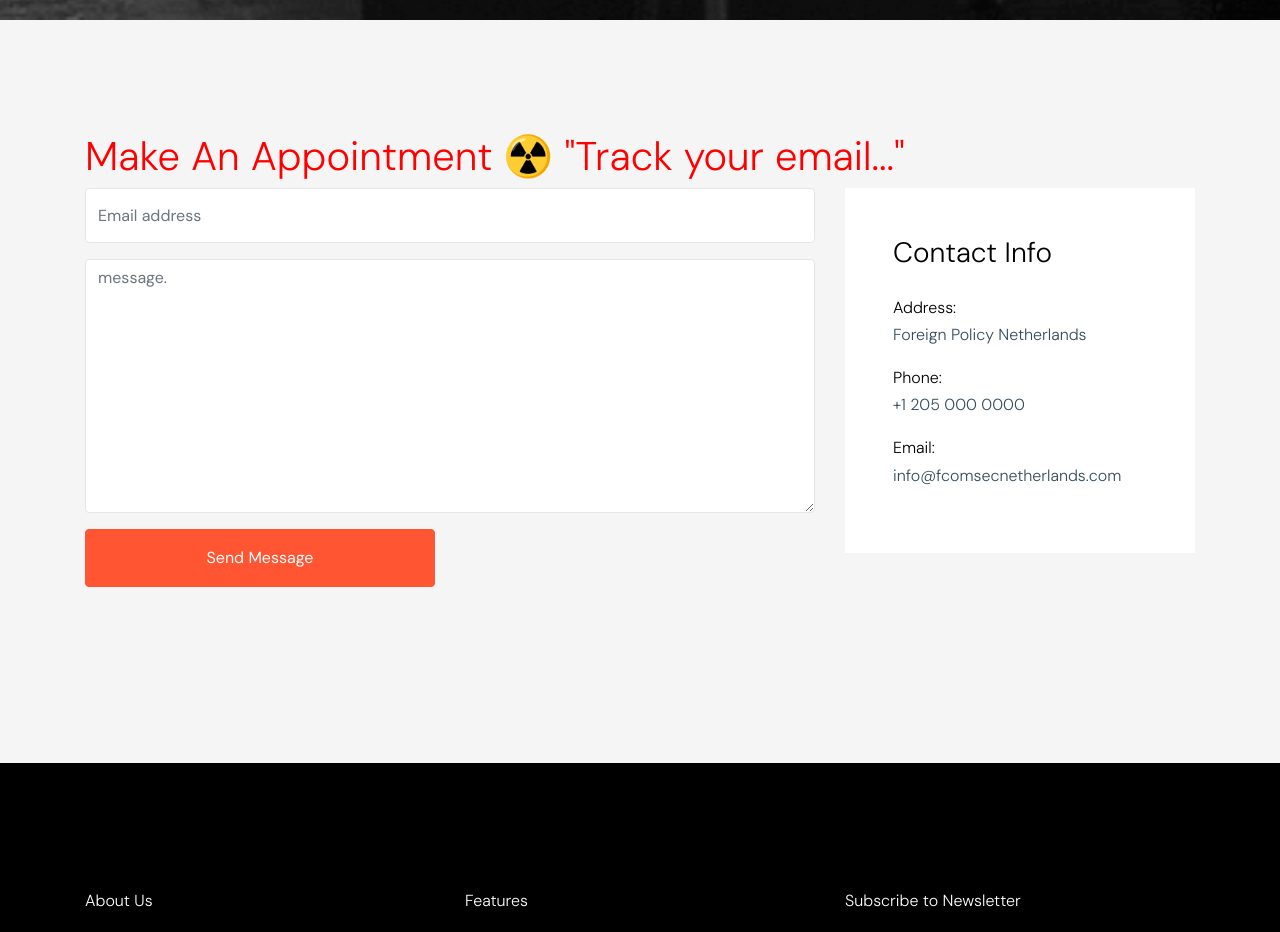
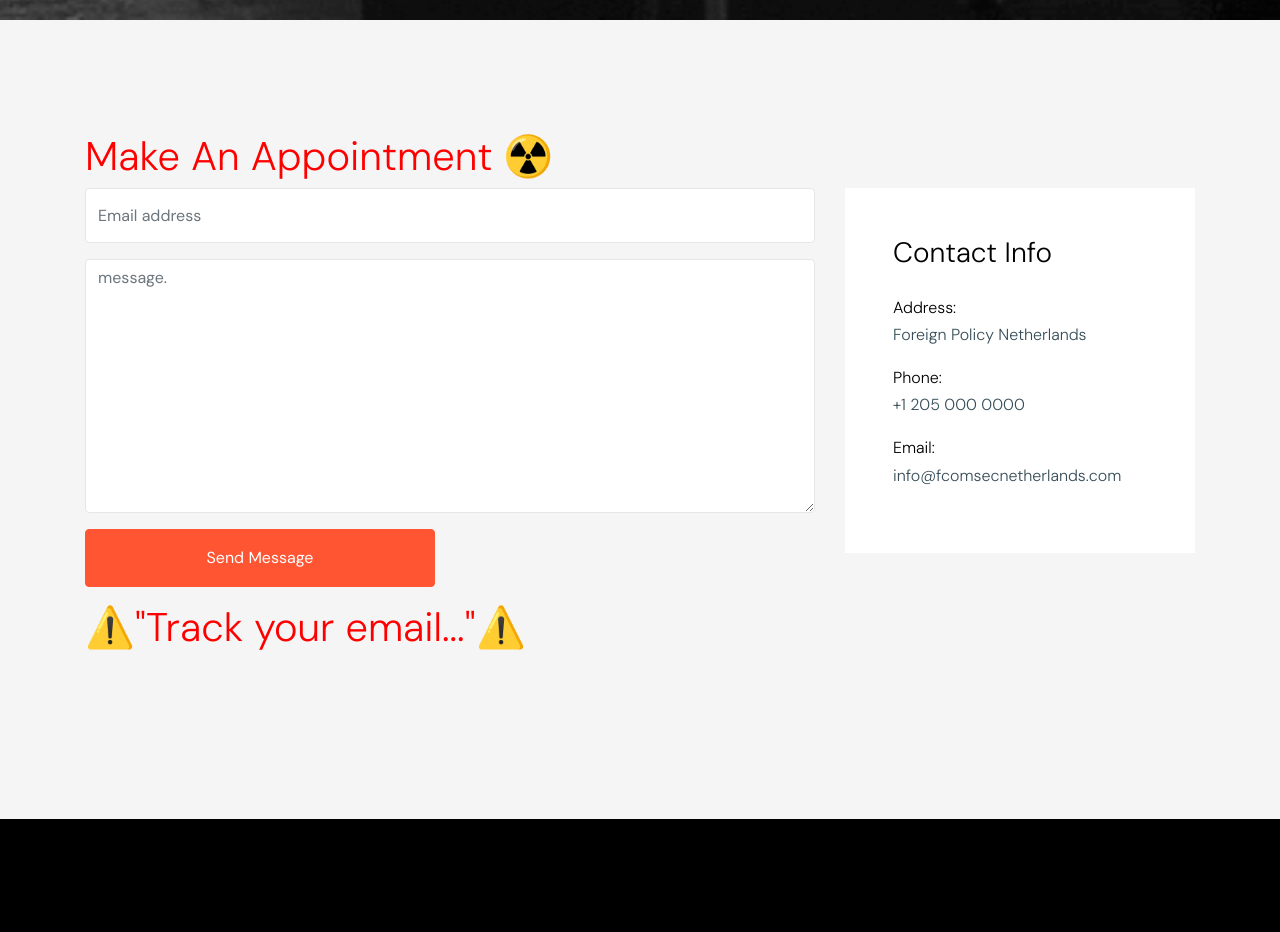
Before and after one commit to fcomsecen/fcomsecenglish, a plain HTML site: page contact.html in a window 1280 px wide. Shown: the part 780-1712 px from the top of the page. Drawn offline with Linux system fonts and the light colour scheme; files whose address does not match are found by name.

Commit message:
Update contact.html

```diff
--- a/contact.html
+++ b/contact.html
@@ -92,7 +92,7 @@
 
         <div class="site-section bg-light" id="contact-section">
             <div class="container">
-                <h1 style="color: red;">Make An Appointment ☢️ "Track your email..."</h1>
+                <h1 style="color: red;">Make An Appointment ☢️</h1>
                 <div class="row">
                     <div class="col-lg-8 mb-5">
                         <form action="https://formspree.io/mdopobow" method="POST">
@@ -111,6 +111,7 @@
                                     <input type="submit" class="btn btn-block btn-primary text-white py-3 px-5" value="Send Message">
                                 </div>
                             </div>
+                           <h1 style="color: red;">⚠️"Track your email..."⚠️</h1>
                         </form>
                     </div>
                     <div class="col-lg-4 ml-auto">
```
